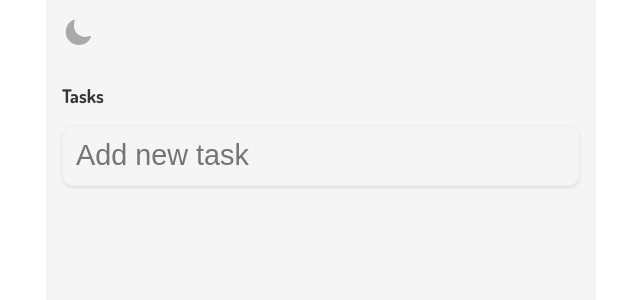
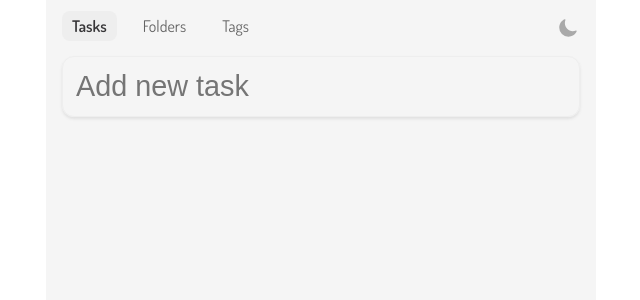
Before and after one commit to mDep07/todo-app, a React (Create React App) app: page / in a window 1280 px wide. Shown: the top 300 px of the page, without its empty margins (319-959 px from the left). Built offline with nearby package versions, Linux system fonts and the light colour scheme.

Commit message:
Add Folders and Tags page and routes

```diff
--- a/src/App.tsx
+++ b/src/App.tsx
@@ -1,4 +1,5 @@
 import React, { useState, useEffect } from 'react';
+import { Routes, Route, Link } from "react-router-dom";
 import styled, { ThemeProvider } from 'styled-components';
 import { IoMoon, IoSunny } from 'react-icons/io5';
 
@@ -6,7 +7,10 @@ import GlobalStyles from "./styles/GlobalStyles";
 import { light, dark } from "./theme";
 import Container from './styles/Container';
 
+import Navbar from './components/Nav';
 import TasksPage from './Pages/Tasks';
+import FoldersPage from './Pages/Folders';
+import TagsPage from './Pages/Tags';
 
 const StyledSwitchTheme = styled.button`
   border: none;
@@ -52,13 +56,26 @@ function App() {
       <GlobalStyles/>
       <Container>
         <header style={{ padding: '1rem' }}>
-          <StyledSwitchTheme title="Change theme mode" onClick={toggleTheme}>
-            { theme === 'light' ? <IoMoon /> : <IoSunny /> }
-          </StyledSwitchTheme>
+          <Navbar {...{ theme, toggleTheme }} />
+          {/* <div>
+            <StyledSwitchTheme title="Change theme mode" onClick={toggleTheme}>
+              { theme === 'light' ? <IoMoon /> : <IoSunny /> }
+            </StyledSwitchTheme>
+          </div>
+          <div>
+            <Link to="/">
+              Tasks
+            </Link>
+            <Link to="folders">
+              Folders
+            </Link>
+          </div> */}
         </header>
-        <div>
-          <TasksPage />
-        </div>
+        <Routes>
+          <Route path="/" element={<TasksPage />} />
+          <Route path="folders" element={<FoldersPage />} />
+          <Route path="tags" element={<TagsPage />} />
+        </Routes>
       </Container>
     </ThemeProvider>
   );
--- /dev/null
+++ b/src/Pages/Folders.tsx
@@ -0,0 +1,7 @@
+export default function Folders() {
+  return (
+    <section style={{ padding: '0 1rem' }}>
+      <h3>Folders</h3>
+    </section>
+  )
+}
--- /dev/null
+++ b/src/Pages/Tags.tsx
@@ -0,0 +1,7 @@
+export default function Tags() {
+  return (
+    <section style={{ padding: '0 1rem' }}>
+      <h3>Tags</h3>
+    </section>
+  )
+}
--- a/src/Pages/Tasks.tsx
+++ b/src/Pages/Tasks.tsx
@@ -41,7 +41,6 @@ export default function Tasks() {
 
   return (
     <section style={{ padding: '0 1rem' }}>
-      <h3>Tasks</h3>
       <TaskForm createTask={handleCreate} />
       <TasksList
         tasks={state.tasks}
--- /dev/null
+++ b/src/components/Nav.tsx
@@ -0,0 +1,36 @@
+import { useEffect } from "react";
+import { Link, useLocation } from "react-router-dom";
+
+import { IoMoon, IoSunny } from "react-icons/io5";
+import StyledSwitchTheme from "../styles/SwitchTheme";
+import StyledNavbar from "../styles/Navbar";
+
+export default function Nav({ theme, toggleTheme }: { theme: string, toggleTheme: () => void }) {
+  const location = useLocation();
+
+  return (
+    <StyledNavbar>
+      <ul>
+        {
+          [
+            ['Tasks', '/'],
+            ['Folders', '/folders'],
+            ['Tags', '/tags'],
+          ].map(([label, path]) => (
+            <li key={label}>
+              <Link to={path} className={location.pathname === path ? 'active' : ''}>
+                {label}
+              </Link>
+            </li>
+          ))
+        }
+      </ul>
+
+      <div>
+        <StyledSwitchTheme title="Change theme mode" onClick={toggleTheme}>
+          { theme === 'light' ? <IoMoon /> : <IoSunny /> }
+        </StyledSwitchTheme>
+      </div>
+    </StyledNavbar>
+  )
+}
--- a/src/index.tsx
+++ b/src/index.tsx
@@ -1,12 +1,15 @@
 import React from 'react';
 import ReactDOM from 'react-dom';
+import { BrowserRouter } from "react-router-dom";
 import './index.css';
 import App from './App';
 import reportWebVitals from './reportWebVitals';
 
 ReactDOM.render(
   <React.StrictMode>
-    <App />
+    <BrowserRouter>
+      <App />
+    </BrowserRouter>
   </React.StrictMode>,
   document.getElementById('root')
 );
--- /dev/null
+++ b/src/styles/Navbar.ts
@@ -0,0 +1,35 @@
+import styled from "styled-components";
+
+const StyledNavbar = styled.nav`
+  display: flex;
+  justify-content: space-between;
+
+  & ul {
+    margin: 0;
+    padding: 0;
+
+    & li {
+      list-style-type: none;
+      display: inline-block;
+
+      & a {
+        padding: 5px 10px;
+        text-decoration: none;
+        border-radius: ${({theme}) => theme.radius.sm};
+        color: ${({theme}) => theme.text.secondary};
+
+        &.active {
+          font-weight: 600;
+          color: ${({theme}) => theme.text.main};
+          background-color: ${({theme}) => theme.backgroundColors.secondary};
+        }
+      }
+    }
+
+    & li:not(:first-child) {
+      margin-left: 1rem;
+    }
+  }
+`;
+
+export default StyledNavbar;
--- /dev/null
+++ b/src/styles/SwitchTheme.ts
@@ -0,0 +1,17 @@
+import styled from "styled-components";
+
+const StyledSwitchTheme = styled.button`
+  border: none;
+  padding: 2px;
+  background-color: transparent;
+  color: darkgray;
+  font-size: 1.25rem;
+  display: flex;
+  border-radius: 10px;
+  cursor: pointer;
+  &:active {
+    transform: scale(.95);
+  }
+`;
+
+export default StyledSwitchTheme;
```
